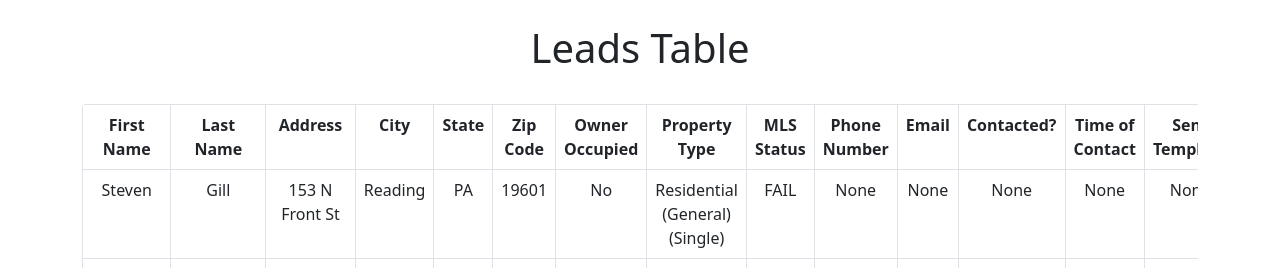
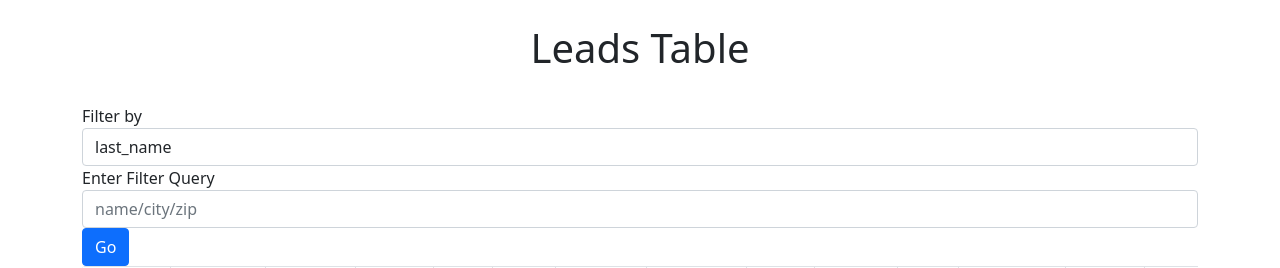
Before and after one commit to philipjani/Marketing-Concept, a Flask app: page /leads in a window 1280 px wide. Shown: the part 56-324 px from the top of the page. Run offline with Flask 2, Linux system fonts and the light colour scheme; data comes from the database, SQL or seed files in the repository; some libraries are stand-ins or nearby versions.

Commit message:
added new filter feature for leads table

```diff
--- a/app.py
+++ b/app.py
@@ -78,6 +78,29 @@
     data = cur.fetchall()
     return render_template('leads.html', data=data)
 
+#Added by Dylan
+def filter(category, query_string):
+    con = sqlite3.connect('test.db')
+
+    cur = con.cursor()
+    statement = (f"SELECT * FROM lead WHERE {category} LIKE '%{query_string}%' LIMIT 10;")
+    cur.execute(statement)
+    data = cur.fetchall()
+    return data
+
+
+#Added by Dylan
+@app.route('/updated_filter', methods = ["POST", "GET"])
+def updated_filter():
+    if request.method == 'POST':
+        data = request.form.get("comp_select")
+        data2 = request.form.get("info")
+        results = filter(data, data2)
+
+        #change below to render_template
+        return render_template('leads.html', data=results)
+
+
 @app.route('/templates', methods = ["POST", "GET"])
 def templates():
     if request.method == 'POST':
--- a/templates/leads.html
+++ b/templates/leads.html
@@ -7,6 +7,27 @@
 {% block body %}
 
 <br><h1 style="text-align:center">Leads Table</h1><br>
+
+<!-- filter table dropdown  DYLAN ADDED-->
+<form class="form-inline" method="POST" action="{{ url_for('updated_filter') }}">
+  <div class="form-group">
+      <label for="exampleFormControlInput1">Filter by </label>
+    <div class="input-group">
+            <select name="comp_select" class="selectpicker form-control">
+                <option>last_name</option>
+                <option>city</option>
+                <option>zip_code</option>
+            </select>
+    </div>
+      <div class="form-group">
+          <label for="exampleFormControlInput1">Enter Filter Query</label>
+          <input name="info" class="form-control" id="exampleFormControlInput1" placeholder="name/city/zip">
+      </div>
+    <button type="submit" class="btn btn-primary">Go</button>
+  </div>
+</form>
+
+
 
 <div class="table-responsive">
     <table class="table table-bordered" style="border-radius: 4px; overflow: hidden;">
```
